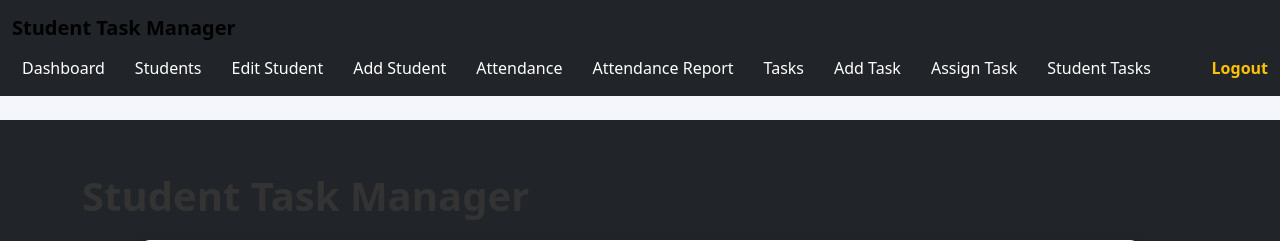
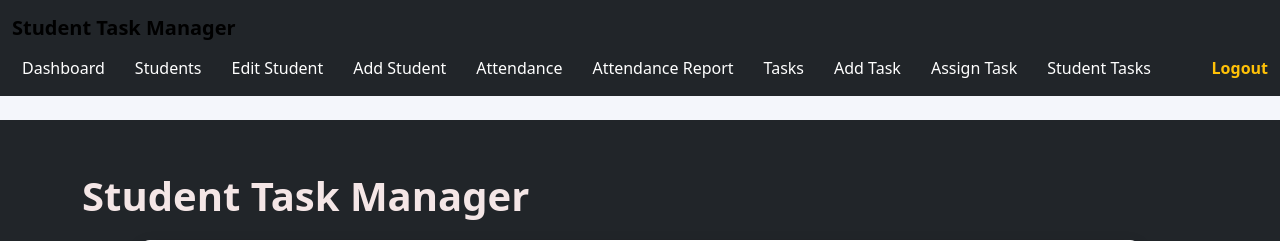
Before and after one commit to apurvapatil577-glitch/student_task_manager, a Flask app: page /students in a window 1280 px wide. Shown: the top 241 px of the page. Run offline with Flask 3, Linux system fonts and the light colour scheme; data that the repository does not hold is empty; some libraries are stand-ins or nearby versions.

Commit message:
Updated students pages

```diff
--- a/templates/students.html
+++ b/templates/students.html
@@ -13,7 +13,7 @@
         text-align:center;
         margin:20px 0;
         font-weight:bold;
-        color:#333;
+        color:#f4e6e6;
     }
 
     .table-container{
```
